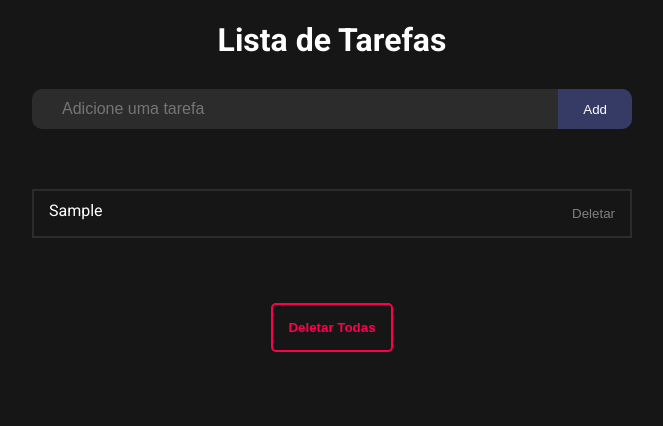
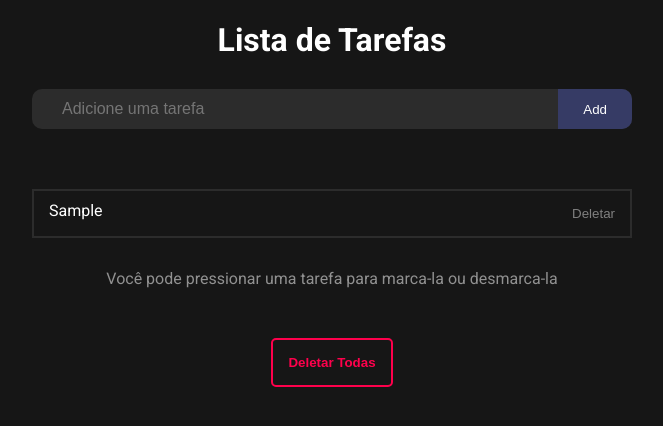
Before and after one commit to f8l3n15fn/lista_de_tarefas, a React (Vite) app: page / in a window 1280 px wide. Both pictures are taken after typing "Sample" into the empty fields and a click on the button "Add". Shown: the top 426 px of the page, without its empty margins (308-971 px from the left). Built offline with nearby package versions, Linux system fonts and the light colour scheme.

Commit message:
subindo <p> com tip

```diff
--- a/src/TodoList.css
+++ b/src/TodoList.css
@@ -119,6 +119,11 @@ button.deleteAll:hover{
     color: white;
 }
 
+.tip{
+    color: rgb(145, 145, 145);
+    text-align: center;
+}
+
 @media screen and (max-width: 900px){
     form{
         width: 100%;
--- a/src/TodoList.jsx
+++ b/src/TodoList.jsx
@@ -71,9 +71,16 @@ function TodoList(){
                     ))
                     }
                 </div>
+
                 {
-                    lista.length > 0 &&
-                    <button onClick={()=>{deletAll()}} className="deleteAll">Deletar Todas</button>
+                    lista.length > 0
+                    ?
+                    <div>
+                        <p className="tip">Você pode pressionar uma tarefa para marca-la ou desmarca-la</p>
+                        <button onClick={()=>{deletAll()}} className="deleteAll">Deletar Todas</button>
+                    </div>
+                    :
+                    console.log("")
                 }
 
             </div>
```
